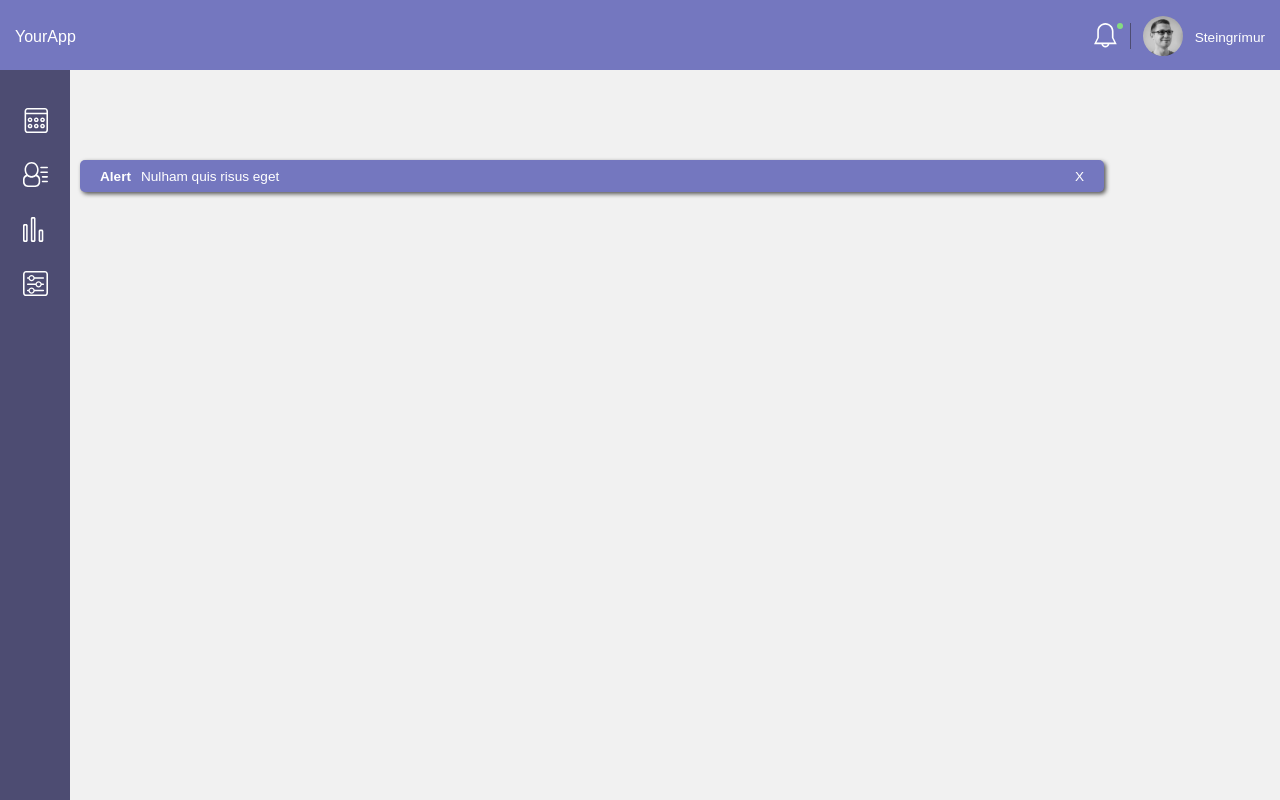
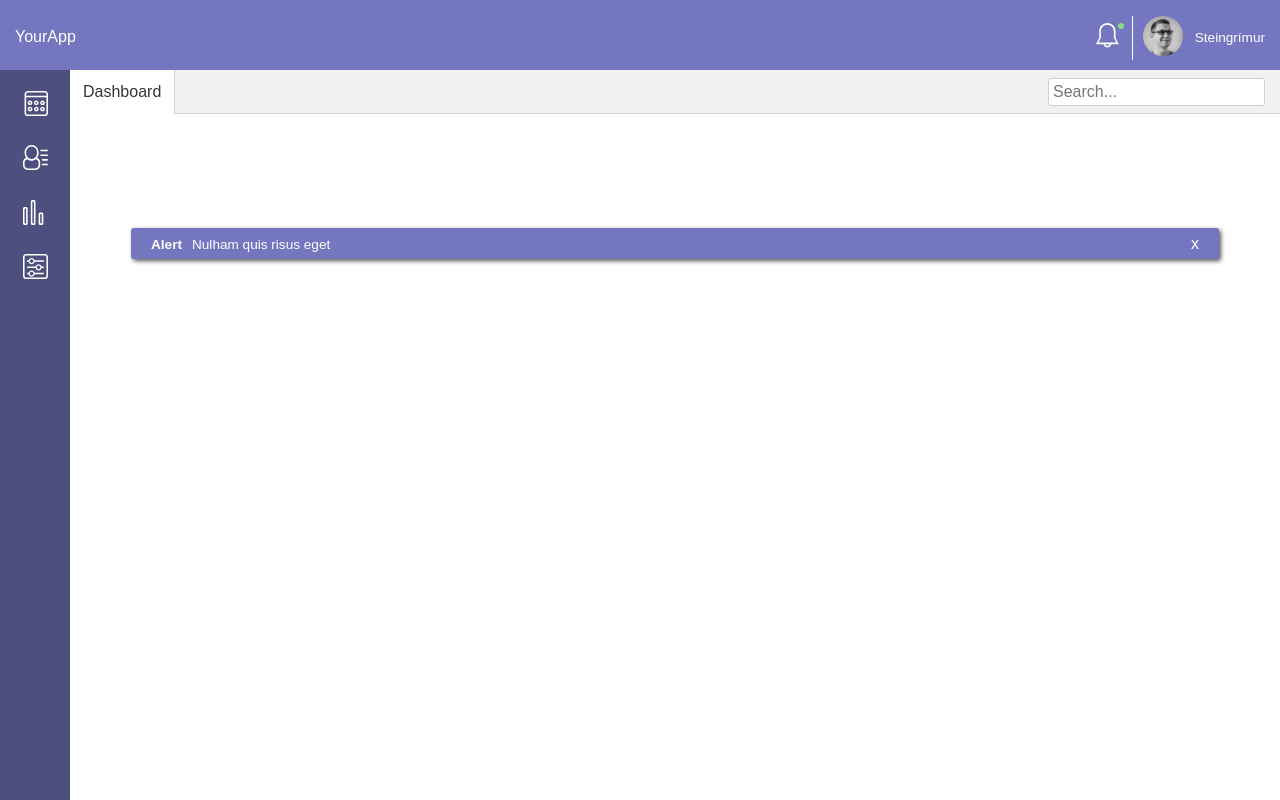
Before and after one commit to strengur/web_app_dashboard_v2, a plain HTML site: page index.html in a window 1280 px wide. Drawn offline with Linux system fonts and the light colour scheme.

Commit message:
Time for break

```diff
--- a/index.html
+++ b/index.html
@@ -17,7 +17,9 @@
 
         <div class="user-login">
           <div class="alert login-flex-item">
-            <img src="icons/icon-bell.svg" alt="">
+            <div class="bell">
+              <img src="icons/icon-bell.svg" alt="">
+            </div>
             <div class="new-alert"></div>
           </div>
 
@@ -45,12 +47,27 @@
     </div>
 
     <div id="wrapper">
+      <div class="tabs">
+        <ul>
+          <li>Dashboard</li>
+        </ul>
+      </div>
+
+      <div class="search-bar">
+        <div class="search-field-area">
+          <form>
+            <input type="text" name="search-field" placeholder="Search...">
+            <button><img src="icons/icon-bell.svg" alt=""></button>
+          </form>
+        </div>
+      </div>
+
       <div class="alert-bar">
         <div class="alert-bar-message">
           <p><span>Alert</span>Nulham quis risus eget</p>
         </div>
         <div id="alert-bar-close" class="alert-bar-close">
-          <p>X</p>
+          <p>x</p>
         </div>
       </div>
     </div>
--- a/sass/base/_base.scss
+++ b/sass/base/_base.scss
@@ -3,7 +3,7 @@
 }
 
 body {
-  background: #f1f1f1;
+
 }
 
 p {
--- a/sass/components/_sidebar.scss
+++ b/sass/components/_sidebar.scss
@@ -11,7 +11,7 @@
 .sidebar-content {
   position: relative;
   text-align: center;
-  top: 90px;
+  top: 73px;
 }
 
 .sidebar-content img {
--- a/sass/components/_topnav.scss
+++ b/sass/components/_topnav.scss
@@ -33,6 +33,10 @@
   margin-right: 12px;
 }
 
+.bell img {
+  margin-right: 0;
+}
+
 .login-flex-item {
   align-self: center;
 }
@@ -46,18 +50,22 @@
 }
 
 .alert img {
-  border-right: 1px solid $darkerPurple;
   padding: 0px 10px 0px;
 }
 
 .new-alert {
   position: absolute;
   top: 0px;
-  right: 20px;
+  right: 8px;
   height: 6px;
   width: 6px;
   border-radius: 50%;
   background: $alertGreen;
+}
+
+.profile {
+  border-left: 1px solid;
+  padding-left: 10px;
 }
 
 .profile img {
--- a/sass/dry/_mixins.scss
+++ b/sass/dry/_mixins.scss
@@ -1,6 +1,16 @@
+// Special font styling
 @mixin smallerFonts {
   font-size: 0.85em;
   font-weight: 100;
+}
+
+// Borders and Boxshadows
+@mixin bdr-three {
+  border-radius: 3px;
+}
+
+@mixin b-shadow {
+  box-shadow: 2px 2px 4px #555;
 }
 
 // Medis queries mixins
--- a/sass/dry/_variables.scss
+++ b/sass/dry/_variables.scss
@@ -6,6 +6,9 @@ $brk-displays             : 1024px;
 
 // Color Palette
 $lighterPurple  : #7477BF;
-$darkerPurple   : #4D4C72;
+$darkerPurple   : #4D4F7F;
 $darkerFont     : #666666;
 $alertGreen     : #85DB81;
+$lightGray      : #d0d0d0;
+$midGray        : #555555;
+$darkGray       : #333333;
--- a/sass/layout/_layout.scss
+++ b/sass/layout/_layout.scss
@@ -1,24 +1,67 @@
 #wrapper {
-  position: relative;
+  position: absolute;
+  top: 70px;
+  height: calc(100vh - 70px);
+  width: calc(100vw - 70px);
+  right: 0;
 }
 
-.wrapper {
-  height: calc(100vh - 0px);
+.search-bar {
+  height: 44px;
+  background: #f1f1f1;
+  border-bottom: 1px solid $lightGray;
+}
+
+.search-field-area {
+  position: absolute;
+  top: 8px;
+  right: 15px;
+}
+
+.search-field-area input {
+  padding: 4px;
+  @include bdr-three;
+  border: 1px solid $lightGray;
+  font-weight: 100;
+}
+
+.search-field-area button {
+  position: absolute;
+  background: transparent;
+  border:  0;
+  right: 15px;
+  top: 0;
+}
+
+.tabs {
+  position: absolute;
+  background: #fff;
+}
+
+.tabs ul {
+  list-style: none;
+  padding: 0;
+  margin: 0;
+}
+
+.tabs li {
+  padding: 13px;
+  color: #353535;
+  border-right: 1px solid $lightGray;
 }
 
 .alert-bar {
-  position: absolute;
-  top: 160px;
-  left: 80px;
-  width: 80%;
+  position: relative;
+  top: 100px;
+  width: 85vw;
   background: $lighterPurple;
-  border-radius: 5px;
-  margin: auto;
-  box-shadow: 2px 2px 4px #555;
+  @include bdr-three;
+  margin: 0 auto;
+  @include b-shadow;
 }
 
-.alert-bar p {
-  margin: 9px 0 7px;
+.alert-bar-message p {
+  padding: 9px 0 7px;
   @include smallerFonts;
 }
 
@@ -30,5 +73,9 @@
 .alert-bar-close {
   position: absolute;
   right: 20px;
-  top: 0px;
+  top: 7px;
 }
+
+.alert-bar-close p {
+  margin: 0;
+}
```
Also changed, not shown: css/style.css, 1 other file.
